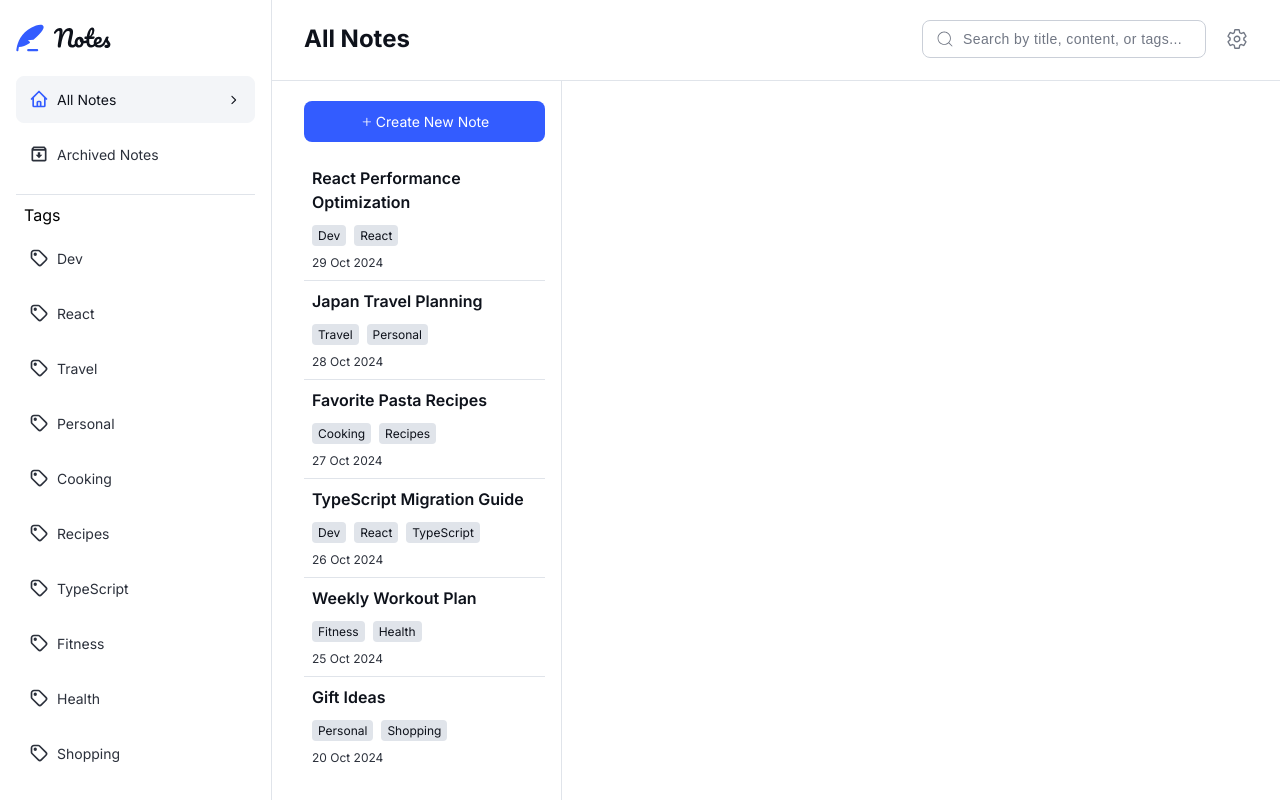
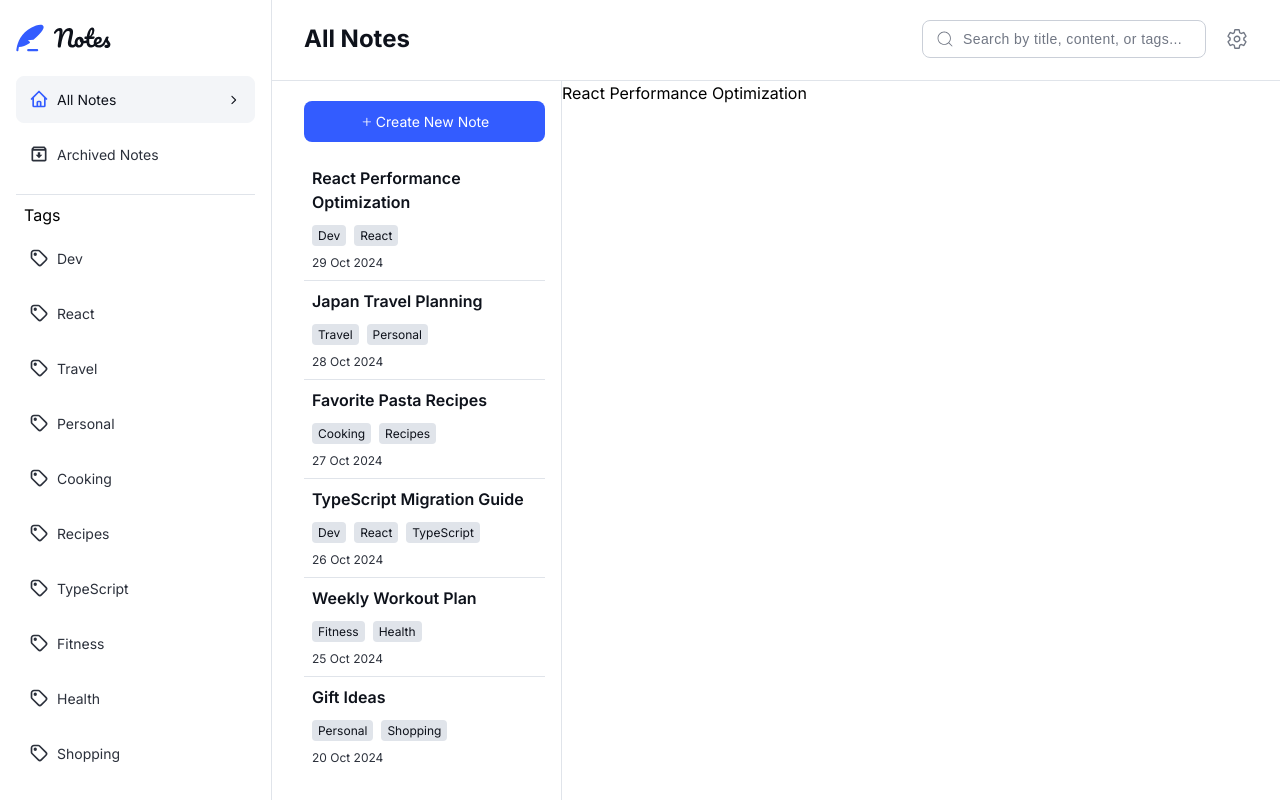
Before and after one commit to MattAKeider/take-notes, a React (Vite) app: page / in a window 1280 px wide. Built offline with nearby package versions, Linux system fonts and the light colour scheme.

Commit message:
raise props

```diff
--- a/src/App.tsx
+++ b/src/App.tsx
@@ -10,17 +10,23 @@ import classes from './App.module.css';
 
 const App = () => {
   const [notes, setNotes] = useState(notesData);
+  const [note, setNote] = useState(notes[0]);
 
   function handleAddNote(note: Note) {
     setNotes(prevNotes => [note, ...prevNotes]);
+  }
+
+  function handleClickedNote(title: string) {
+    const note = notes.find((note: Note) => note.title === title);
+    setNote(note as Note);
   }
 
   return (
     <div className={classes.wrapper}>
       <NavigationBar tags={getAllTags(notes)} />
       <Header />
-      <SideBar notes={notes} />
-      <MainContent />
+      <SideBar notes={notes} onClick={handleClickedNote} />
+      <MainContent note={note} />
     </div>
   );
 };
--- a/src/components/MainContent/MainContent.tsx
+++ b/src/components/MainContent/MainContent.tsx
@@ -1,8 +1,13 @@
+import { type Note } from '../../data/data';
 import classes from './MainContent.module.css';
 
-const MainContent = () => {
+interface MainContentProps {
+  note: Note;
+}
+
+const MainContent = ({note}: MainContentProps) => {
   return (
-    <main className={classes.mainContent}></main>
+    <main className={classes.mainContent}>{note.title}</main>
   );
 };
 
--- a/src/components/NoteCard/NoteCard.tsx
+++ b/src/components/NoteCard/NoteCard.tsx
@@ -5,11 +5,12 @@ interface NoteCardProps {
   title: string;
   tags: string[];
   lastEdit: string;
+  onClickNoteCard: (title: string) => void;
 }
 
-const NoteCard = ({ title, tags, lastEdit }: NoteCardProps) => {
+const NoteCard = ({ title, tags, lastEdit, onClickNoteCard }: NoteCardProps) => {
   return(
-    <li className={classes.noteCardWrapper}>
+    <li className={classes.noteCardWrapper} onClick={() => onClickNoteCard(title)}>
       <p className={classes.title}>{title}</p>
       {tags.map((tag: string) => (
         <span key={tag} className={classes.tag}>{tag}</span>
--- a/src/components/Notes/Notes.tsx
+++ b/src/components/Notes/Notes.tsx
@@ -4,9 +4,10 @@ import classes from './Notes.module.css';
 
 interface NotesProps {
   notes: Note[];
+  onClickNote: (title: string) => void;
 }
 
-const Notes = ({ notes }: NotesProps) => {
+const Notes = ({ notes, onClickNote }: NotesProps) => {
   if(notes.length <= 0) {
     return (
       <div className={classes.emptyNotesCard}>
@@ -20,7 +21,7 @@ const Notes = ({ notes }: NotesProps) => {
   return (
     <ul className={classes.notesList}>
       {notes.map((note: Note) => (
-        <NoteCard key={note.title} title={note.title} tags={note.tags} lastEdit={note.lastEdited} />
+        <NoteCard key={note.title} title={note.title} tags={note.tags} lastEdit={note.lastEdited} onClickNoteCard={onClickNote} />
       ))}
     </ul>
   );
--- a/src/components/SideBar/SideBar.tsx
+++ b/src/components/SideBar/SideBar.tsx
@@ -7,16 +7,17 @@ import classes from './SideBar.module.css';
 
 interface SideBarProps {
   notes: Note[];
+  onClick: (title: string) => void;
 }
 
-const SideBar = ({ notes }: SideBarProps) => {
+const SideBar = ({ notes, onClick }: SideBarProps) => {
   return (
     <aside className={classes.sidebar}>
       <div className={classes.sidebarWrapper}>
         <Button Icon={PlusIcon}>
           Create New Note
         </Button>
-        <Notes notes={notes} />
+        <Notes notes={notes} onClickNote={onClick}/>
       </div>
     </aside>
   );
```
